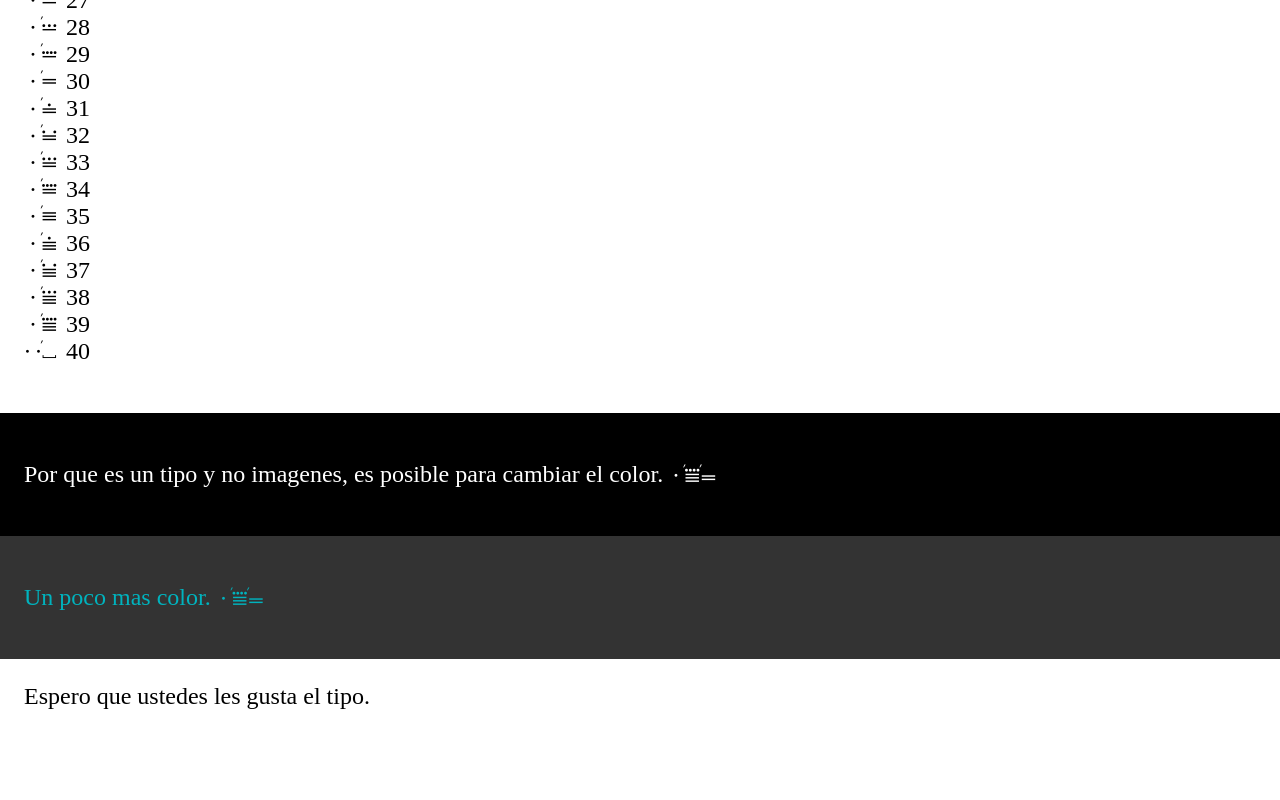
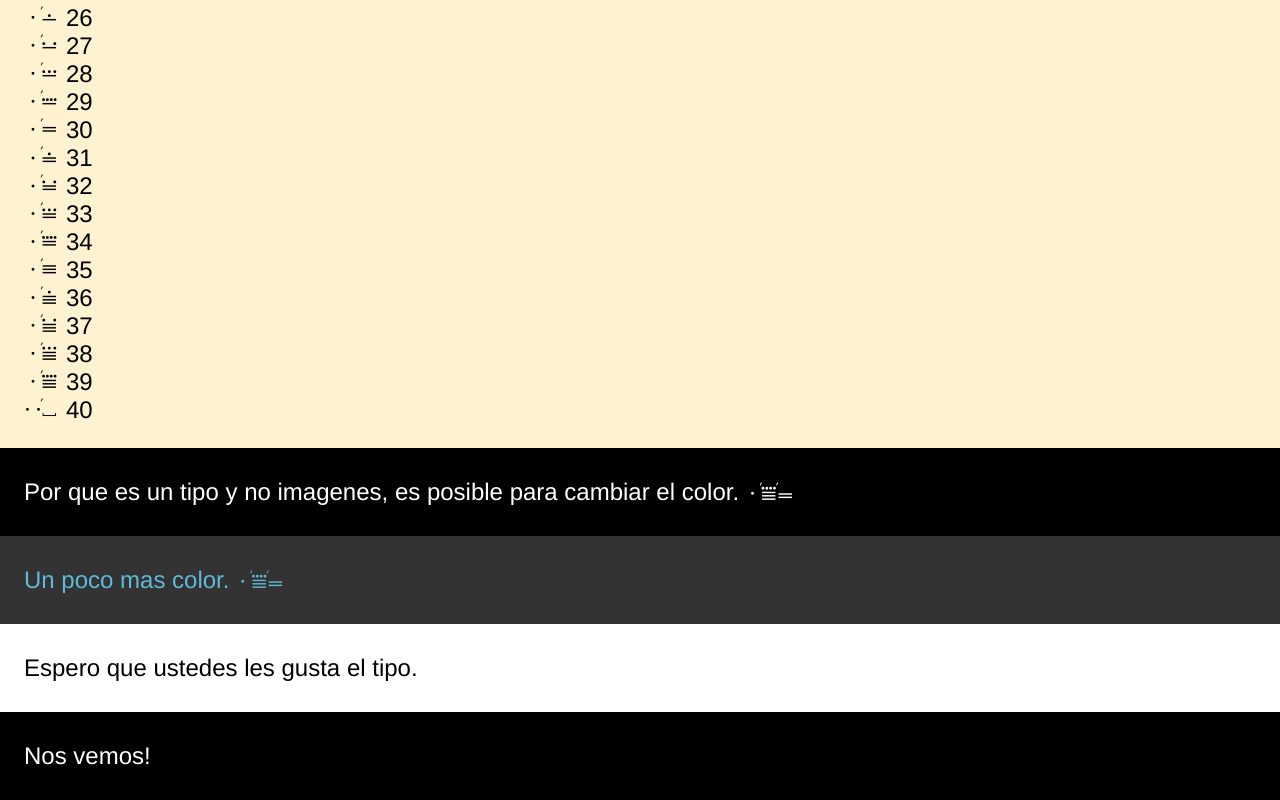
Before and after one commit to adaburrows/numeros-mixe-zoqueanos, a plain HTML site: page numeros mixezoqueanos.html in a window 1280 px wide. Shown: the part 1479-2279 px from the top of the page. Before the commit the page ends 2213 px from the top, so only its background shows below. Drawn offline with Linux system fonts and the light colour scheme.

Commit message:
Refiné la pagina de mostrar el glifo.

```diff
--- a/numeros mixezoqueanos.html
+++ b/numeros mixezoqueanos.html
@@ -12,10 +12,20 @@
 			-ms-font-feature-settings: "kern";
 			-webkit-font-feature-settings: "kern";
 			-o-font-feature-settings: "kern";
+			font-family: 'Franklin Gothic Medium', 'Arial Narrow', Arial, sans-serif;
 
 			margin: 0 0 0 0;
 			padding: 0 0 0 0;
 			font-size: 24px;
+		}
+
+		h1 {
+			border-bottom: 2px solid;
+		}
+
+		p {
+			margin: 0.25em 0 0.25em 0 ;
+			padding: 0;
 		}
 
 		div {
@@ -41,14 +51,18 @@
 			color: white;
 		}
 
+		.offwhite {
+			background: rgb(255, 242, 209);
+		}
+
 		.colorful {
 			background: rgb(51, 51, 51);
-			color: rgb(0, 179, 190);
+			color: rgb(95, 186, 216);
 		}
 
 		ol.lnmz {
 			list-style-type: none;
-			margin-left: 0;
+			margin: 0;
 			padding:0;
 			counter-reset: customlistcounter -1;
 			list-style-position: outside;
@@ -70,9 +84,11 @@
 	</style>
 </head>
 <body>
-	<div>
+	<div class="dark">
 		<h1>Números Mixe-Zoqueanos</h1>
 		<p>Números Mixe-Zoqueanos es un tipo que tiene los glifos para representar los numeros en los lenguages Mixe-Zoqueanos. Ese tipo tiene los numeros 0 hasta 9 y ligaduras para los numeros hasta 40 (y 100). Tiene un simbolo neuvo para representar que uno numero esta arriba de otro. Tiene un glifo expirimental para significar la porcion que esta proxima es un decimal.</p>
+	</div>
+	<div>
 		<p>Los numeros: <span class="nmz">0</span> 0, <span class="nmz">1</span> 1, <span class="nmz">2</span> 2, <span class="nmz">3</span> 3, <span class="nmz">4</span> 4, <span class="nmz">5</span> 5, <span class="nmz">6</span> 6, <span class="nmz">7</span> 7, <span class="nmz">8</span> 8, <span class="nmz">9</span> 9</p>
 		<p>Las ligaduras: <span class="nmz">10</span> 10, <span class="nmz">11</span> 11, <span class="nmz">12</span> 12, <span class="nmz">13</span> 13, <span class="nmz">14</span> 14, <span class="nmz">15</span> 15, <span class="nmz">16</span> 16, <span class="nmz">17</span> 17, <span class="nmz">18</span> 18, <span class="nmz">19</span> 19, <span class="nmz">20</span> 20, <span class="nmz">21</span> 21, <span class="nmz">22</span> 22, <span class="nmz">23</span> 23, <span class="nmz">24</span> 24, <span class="nmz">25</span> 25, <span class="nmz">26</span> 26, <span class="nmz">27</span> 27, <span class="nmz">28</span> 28, <span class="nmz">29</span> 29, <span class="nmz">30</span> 30, <span class="nmz">31</span> 31, <span class="nmz">32</span> 32, <span class="nmz">33</span> 33, <span class="nmz">34</span> 34, <span class="nmz">35</span> 35, <span class="nmz">36</span> 36, <span class="nmz">37</span> 37, <span class="nmz">38</span> 38, <span class="nmz">39</span> 39, <span class="nmz">40</span> 40, <span class="nmz">100</span> 100</p>
 		<p>Es posible para escribir el numero 20 en esa manera <span class="nmz">1.0</span> (1.0) y eso es para decir 1 en la posicion de los 20s y 0 en la posicion de los 1s.</p>
@@ -80,6 +96,8 @@
 		<p>Usando ese glifo experimental para escribir decimales, podemos escribir 399,399 en esa manera 19.19,19.19: <span class="nmz">19.19,19.19</span></p>
 		<p>Tambien, hay un glifo para hacer fracciones. Podemos escribir <span class="nmz">22/7</span> (22/7) o <span class="nmz">17.15/5.13</span> (355/113) para aproximar pi.</p>
 		<p>Podemos escribir *yɨtmaktatsɨɨmi maktujmɨn makips makwɨsteen: <span class="nmz">19.16.10.12</span> (158612)</p>
+	</div>
+	<div class="offwhite">
 		<p>Es posible para usar esos en listas ordenadas, pero solamente hasta 40. Cuando me voy a añadir mas ligaduras, va estar posible para hacer listas mas grandes.</p>
 		<ol class="lnmz">
 			<li>0</li>
@@ -132,7 +150,10 @@
 		<p>Un poco mas color. <span class="nmz">1.19.10</span></p>
 	</div>
 	<div>
-		Espero que ustedes les gusta el tipo.
+		<p>Espero que ustedes les gusta el tipo.</p>
+	</div>
+	<div class="dark">
+		<p>Nos vemos!</p>
 	</div>
 </body>
 </html>
```
